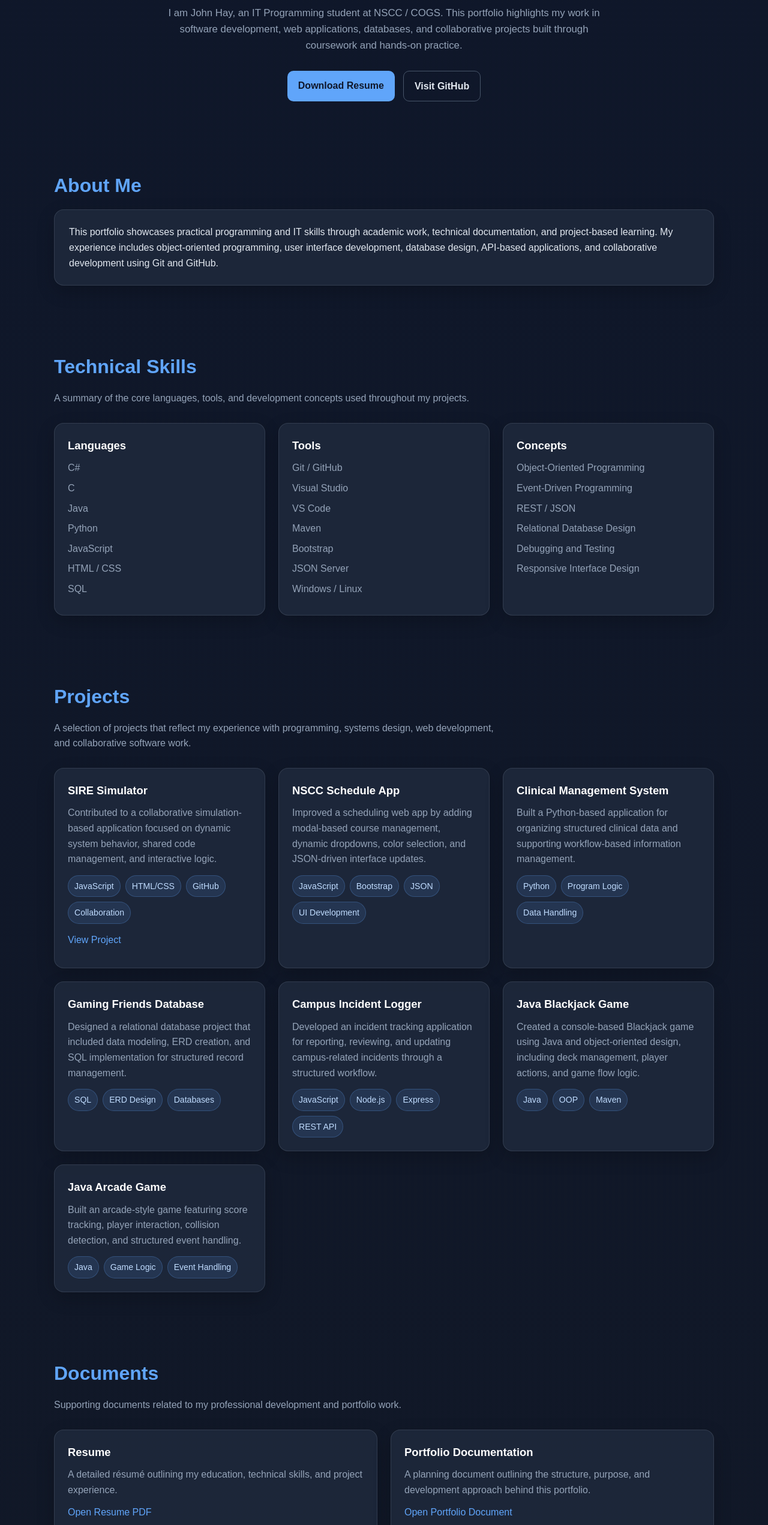
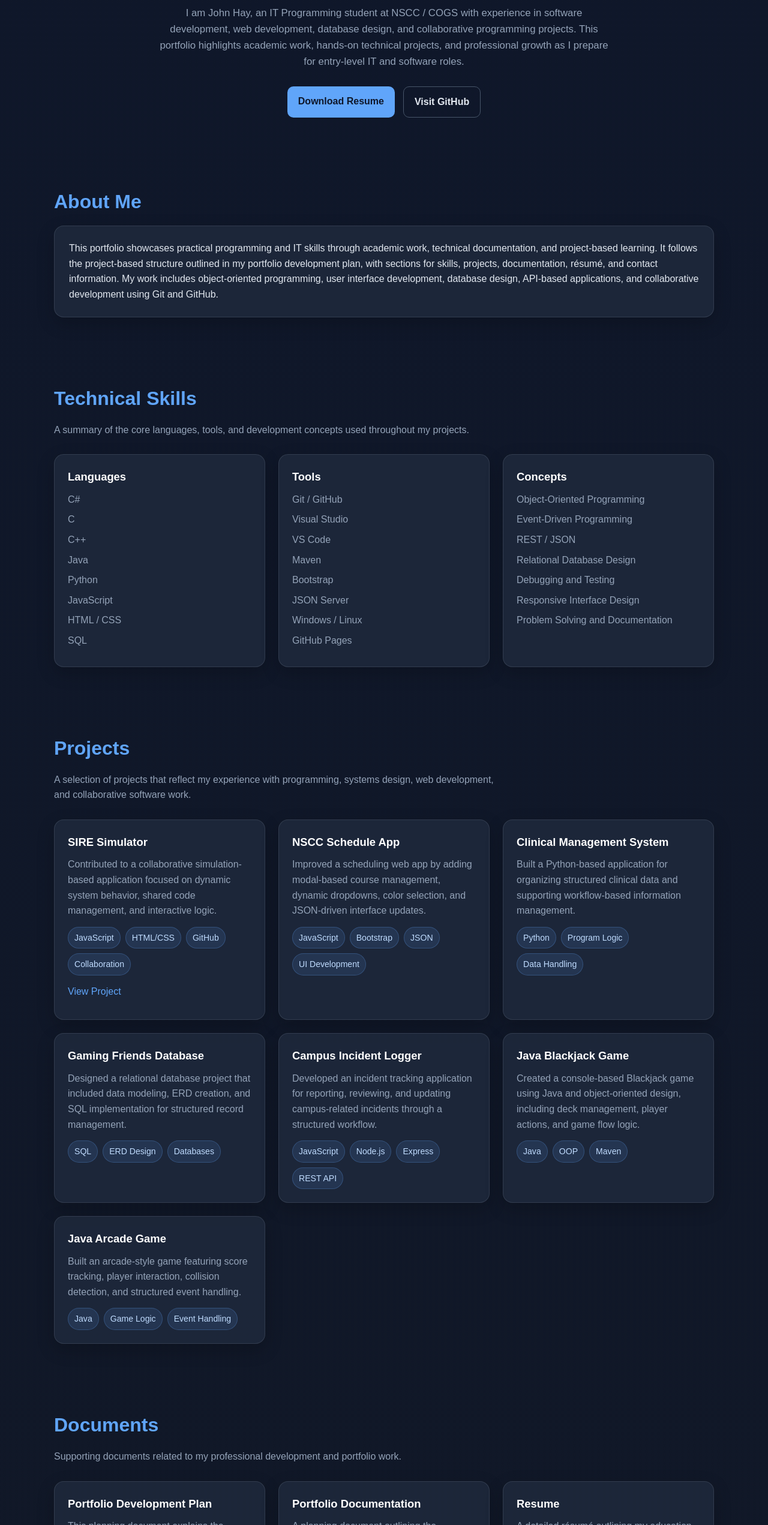
Before and after one commit to JohnWasHereSometimes/JohnWasHereSometimes.github.io, a plain HTML site: page index.html in a window 1280 px wide. Shown: the part 258-2800 px from the top of the page at 60% size. Drawn offline with Linux system fonts and the light colour scheme.

Commit message:
Revise portfolio content and add new sections
Updated personal introduction and portfolio details for clarity and completeness.

```diff
--- a/index.html
+++ b/index.html
@@ -281,7 +281,7 @@
       <div class="container">
         <h1>IT Programming Portfolio</h1>
         <p>
-          I am John Hay, an IT Programming student at NSCC / COGS. This portfolio highlights my work in software development, web applications, databases, and collaborative projects built through coursework and hands-on practice.
+          I am John Hay, an IT Programming student at NSCC / COGS with experience in software development, web development, database design, and collaborative programming projects. This portfolio highlights academic work, hands-on technical projects, and professional growth as I prepare for entry-level IT and software roles.
         </p>
         <div class="hero-actions">
           <a class="btn btn-primary" href="John_Hay_Resume.pdf" target="_blank">Download Resume</a>
@@ -295,7 +295,7 @@
         <h2 class="section-title">About Me</h2>
         <div class="about-box">
           <p>
-            This portfolio showcases practical programming and IT skills through academic work, technical documentation, and project-based learning. My experience includes object-oriented programming, user interface development, database design, API-based applications, and collaborative development using Git and GitHub.
+            This portfolio showcases practical programming and IT skills through academic work, technical documentation, and project-based learning. It follows the project-based structure outlined in my portfolio development plan, with sections for skills, projects, documentation, résumé, and contact information. My work includes object-oriented programming, user interface development, database design, API-based applications, and collaborative development using Git and GitHub.
           </p>
         </div>
       </div>
@@ -311,6 +311,7 @@
             <ul class="skills-list">
               <li>C#</li>
               <li>C</li>
+              <li>C++</li>
               <li>Java</li>
               <li>Python</li>
               <li>JavaScript</li>
@@ -328,6 +329,7 @@
               <li>Bootstrap</li>
               <li>JSON Server</li>
               <li>Windows / Linux</li>
+              <li>GitHub Pages</li>
             </ul>
           </div>
           <div class="card">
@@ -339,6 +341,7 @@
               <li>Relational Database Design</li>
               <li>Debugging and Testing</li>
               <li>Responsive Interface Design</li>
+              <li>Problem Solving and Documentation</li>
             </ul>
           </div>
         </div>
@@ -447,14 +450,19 @@
         <p class="section-intro">Supporting documents related to my professional development and portfolio work.</p>
         <div class="docs-grid">
           <div class="card">
-            <h3>Resume</h3>
-            <p>A detailed résumé outlining my education, technical skills, and project experience.</p>
-            <p><a href="John_Hay_Resume.pdf" target="_blank">Open Resume PDF</a></p>
+            <h3>Portfolio Development Plan</h3>
+            <p>This planning document explains the purpose, structure, and next steps for this project-based portfolio, including its focus on practical IT and software development work.</p>
+            <p><a href="Draft_Professional_Portfolio_Development.pdf" target="_blank">Open Draft Professional Portfolio Development</a></p>
           </div>
           <div class="card">
             <h3>Portfolio Documentation</h3>
             <p>A planning document outlining the structure, purpose, and development approach behind this portfolio.</p>
             <p><a href="Draft_Professional_Portfolio_Development.pdf" target="_blank">Open Portfolio Document</a></p>
+          </div>
+          <div class="card">
+            <h3>Resume</h3>
+            <p>A detailed résumé outlining my education, technical skills, work experience, certifications, and project experience.</p>
+            <p><a href="John_Hay_Resume.pdf" target="_blank">Open Resume PDF</a></p>
           </div>
         </div>
       </div>
@@ -465,6 +473,7 @@
         <h2 class="section-title">Contact</h2>
         <div class="card contact-card">
           <p><strong>Email:</strong> <a href="mailto:johnbrhay@gmail.com">johnbrhay@gmail.com</a></p>
+          <p><strong>Phone:</strong> <a href="tel:+19028245520">(902) 824-5520</a></p>
           <p><strong>GitHub:</strong> <a href="https://github.com/JohnWasHereSometimes" target="_blank">github.com/JohnWasHereSometimes</a></p>
         </div>
       </div>
```
